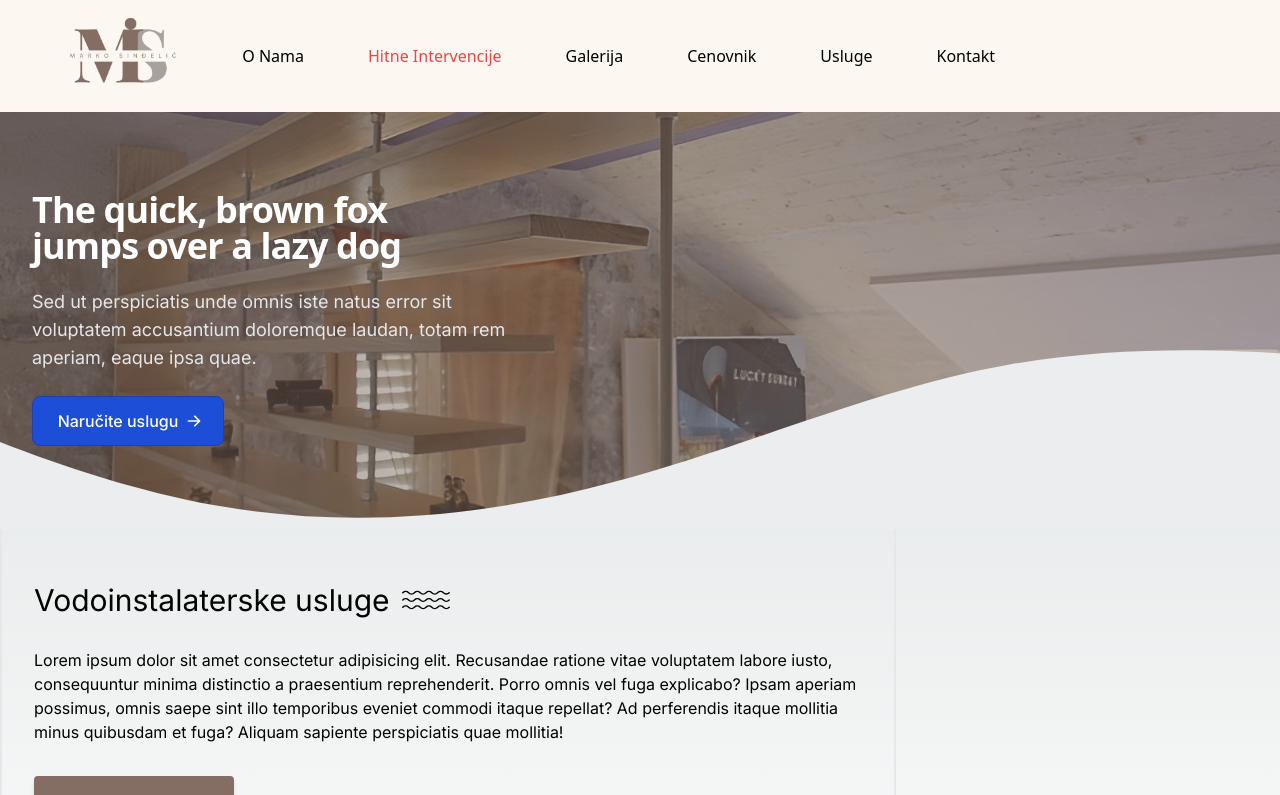
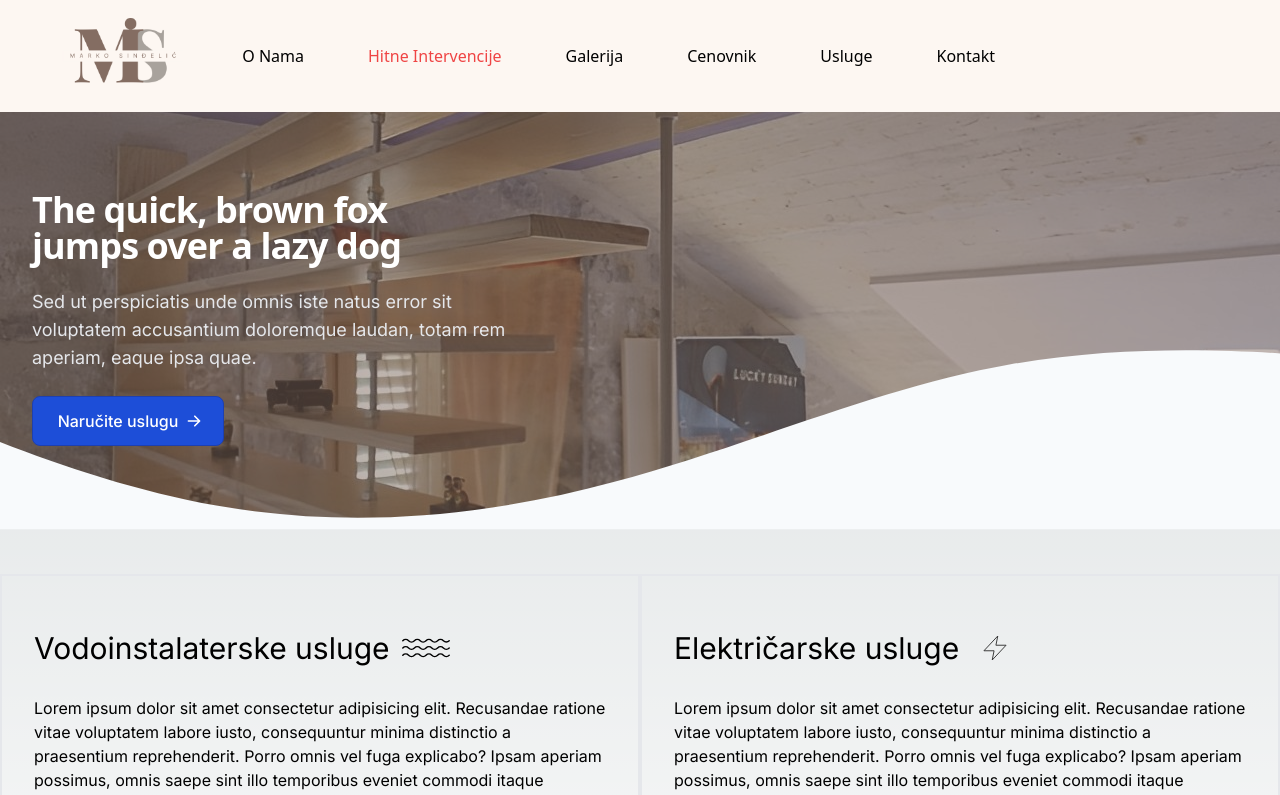
Before and after one commit to cehicm/ma-si-hausmajstor, a Next.js app: page /usluge in a window 1280 px wide. Shown: the top 795 px of the page. Built offline with nearby package versions, Linux system fonts and the light colour scheme.

Commit message:
Update service page content, add new service

```diff
--- a/src/pages/usluge.js
+++ b/src/pages/usluge.js
@@ -3,6 +3,7 @@ import Image from "next/image";
 
 import heroImg from "../../public/images/usluge-hero.jpg";
 import waterIcon from "../../public/images/icons/water-icon.svg";
+import thunderIcon from "../../public/images/icons/thunder.svg";
 
 import Service from "@/components/Service";
 import CTA from "@/components/CTA";
@@ -18,7 +19,7 @@ export default function usluge() {
 				/>
 				<div className="relative bg-opacity-50 bg-lightbrown">
 					<svg
-						className="absolute inset-x-0 -bottom-1 text-[#ebedee]"
+						className="absolute inset-x-0 -bottom-1 text-slate-50"
 						viewBox="0 0 1160 163"
 					>
 						<path
@@ -63,12 +64,19 @@ export default function usluge() {
 				</div>
 			</div>
 
-			<div>
+			<div className="grid lg:grid-cols-2 mt-12">
 				<Service
 					title="Vodoinstalaterske usluge"
 					text="Lorem ipsum dolor sit amet consectetur adipisicing elit. Recusandae ratione vitae voluptatem labore iusto, consequuntur minima distinctio a praesentium reprehenderit. Porro omnis vel fuga explicabo? Ipsam aperiam possimus, omnis saepe sint illo temporibus eveniet commodi itaque repellat? Ad perferendis itaque mollitia minus quibusdam et fuga? Aliquam sapiente perspiciatis quae mollitia!"
 					url="usluge/vodoinstalaterske-usluge"
 					icon={waterIcon}
+				/>
+
+				<Service
+					title="Električarske usluge"
+					text="Lorem ipsum dolor sit amet consectetur adipisicing elit. Recusandae ratione vitae voluptatem labore iusto, consequuntur minima distinctio a praesentium reprehenderit. Porro omnis vel fuga explicabo? Ipsam aperiam possimus, omnis saepe sint illo temporibus eveniet commodi itaque repellat? Ad perferendis itaque mollitia minus quibusdam et fuga? Aliquam sapiente perspiciatis quae mollitia!"
+					url="usluge/vodoinstalaterske-usluge"
+					icon={thunderIcon}
 				/>
 			</div>
 
```
